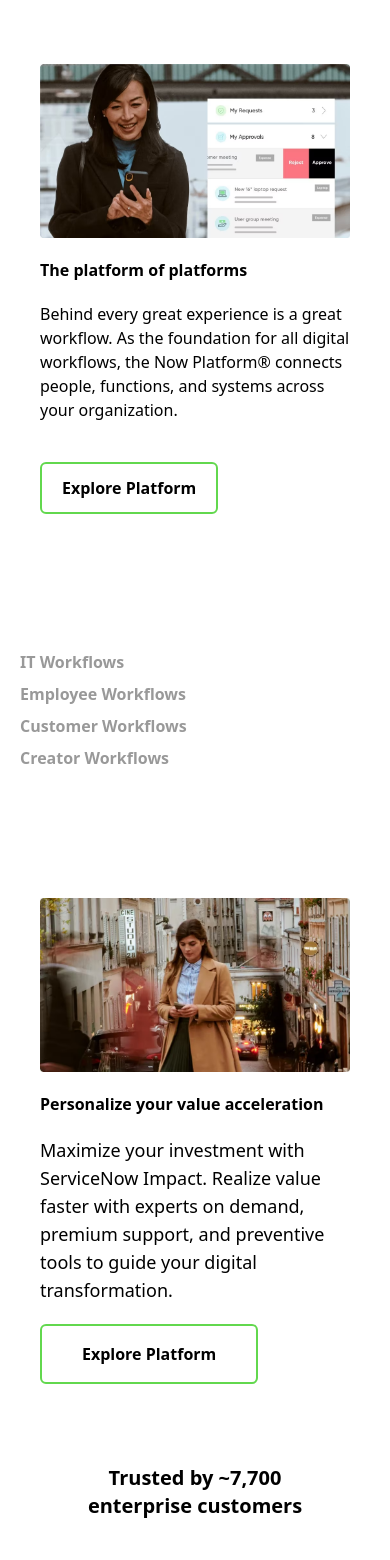
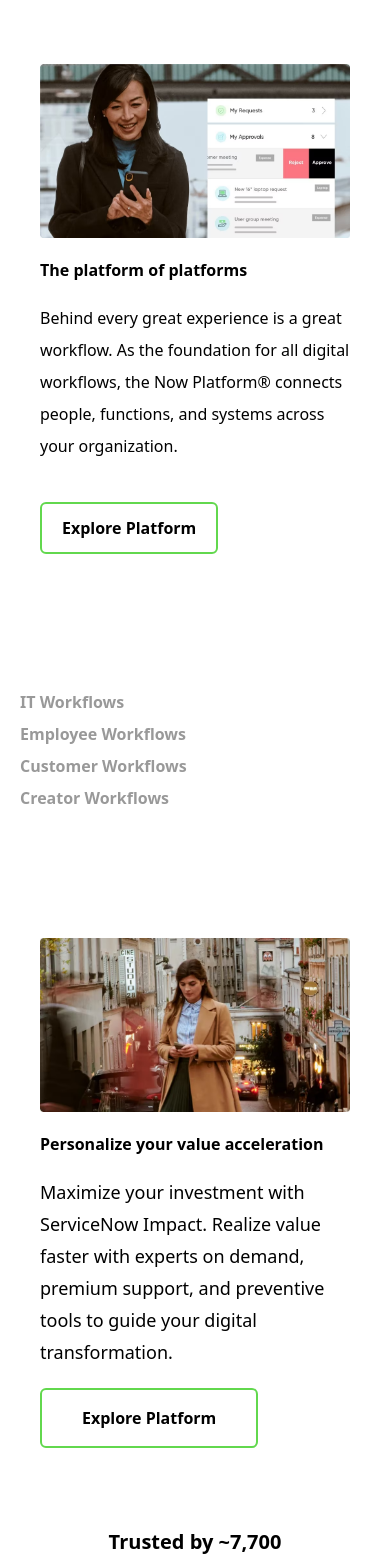
Before and after one commit to Bilalkhanmadakhail/servicenow, a React (Create React App) app: page / in a window 390 px wide. Shown: the part 1003-2563 px from the top of the page. Built offline with nearby package versions, Linux system fonts and the light colour scheme.

Commit message:
final changes

```diff
--- a/src/App.js
+++ b/src/App.js
@@ -12,7 +12,7 @@ function App() {
 
 
   return (
-    <div style={{width:' 100%'}} className="App">
+    <div style={{width:' 100%'}} className="App max-w-[1400px] m-auto">
 
       <NavBAR product='Products' Solution='Solutions' Platform='Platform'
         Customer='Customers' Events='Events' About='About' button='Get Started' img={logo} />
--- a/src/User.js
+++ b/src/User.js
@@ -81,7 +81,7 @@ function User(props) {
                 <div className="lg:w-[50%] md:w-[100%] pb-5 sm:pb-0 sm:w-[100%] bg-[#032d42] xl:h-[550px] lg:h-[500px] md:h-[500px] sm:h-[400px] ">
                     <h1 className='xl:text-5xl lg:text-4xl md:text-5xl sm:text-4xl  g text-2xl  font-bold text-[#fff] flex items-start px-5 sm:px-12 pt-10  sm:pt-14 md:pt-28 pb-4 sm:pb-7'>PUT&nbsp; <span className='text-[#62d84e]'>YES</span> &nbsp;TO WORK</h1>
                     <p className='text-[#fff] leading-7 sm:leading-10 xl:text-[1.6rem] md:text-[1.6rem] lg:text-[1.2rem] w-[96%] sm:text-[1.2rem] text-left px-5  sm:px-10 ' >Save or grow? Satisfy shareholders or satisfy customers? When facing tough choices, choose the one platform that lets you say <span className='text-[#62d84e] font-bold'>YES</span> to both.</p>
-                    <button className='flex items-start sm:ml-0 ml-5 md:ml-10 sm:mx-10 font-semibold bg-[#62d84e] sm:mt-14 mt-4 py-3 sm:py-4 xl:px-11 md:px-11 px-5 sm:px-11 lg:px-8 rounded-md sm:text-xl text-sm '>
+                    <button className='flex items-start sm:ml-0 ml-5 sm:ml-10 sm:mx-10 font-semibold bg-[#62d84e] sm:mt-14 mt-4 py-3 sm:py-4 xl:px-11 md:px-11 px-5 sm:px-11 lg:px-8 rounded-md sm:text-xl text-sm '>
                         {props.make}
                     </button>
 
@@ -112,7 +112,7 @@ function User(props) {
                 <div className="lg:w-[50%]  md:w-[100%]     ">
                     <h1 className='xl:text-4xl md:text-4xl sm:text-3xl lg:text-3xl font-bold  flex items-start md:px-0  lg:px-10 xl:pt-5 lg:pt-1 pt-5 xl:pb-5 lg:pb-3'>
                         {props.h2}</h1>
-                    <p className=' md:text-xl sm:text-[18px] xl:w-[90%] lg:w-[100%] flex justify-start text-left lg:px-10 md:px-0 lg:pt-0 pt-5 ' >{props.para2}</p>
+                    <p className=' md:text-xl sm:text-[18px] xl:w-[90%] lg:w-[100%] flex justify-start text-left lg:px-10 md:px-0 leading-8 lg:pt-0 pt-5 ' >{props.para2}</p>
                     <button className='flex items-start md:mx-0 lg:mx-10 font-semibold border-[2px] border-[#62d84e] lg:mt-5  mt-10  xl:mt-10 sm:py-4 sm:px-10 px-5 py-3 lg:px-7 xl:px-10 rounded-md relative   bg-transparent text-black-800 transition-colors before:absolute before:left-0 before:top-0 before:-z-10 before:h-full before:w-full before:origin-top-left before:scale-x-0 before:bg-[#62d84e] before:transition-transform before:duration-300  hover:text-black before:hover:scale-x-100   '>
                         {props.explore}
                     </button>
@@ -135,7 +135,7 @@ function User(props) {
                         <h2 className='flex items-start text-lg  font-bold'>{props.it}</h2>
                         <h1 className='sm:text-4xl text-xl  font-bold  flex items-start  sm:pt-5 pt-2 pb-5'>
                             {props.h3}</h1>
-                        <p className=' sm:text-xl text-lg  w-[90%] flex justify-start text-left  ' >{props.para3}</p>
+                        <p className=' sm:text-xl text-lg leading-8  w-[90%] flex justify-start text-left  ' >{props.para3}</p>
                         <button className='flex items-start  font-semibold border-[2px] border-[#62d84e] mt-10 py-4 px-10 rounded-md relative   bg-transparent text-black-800 transition-colors before:absolute before:left-0 before:top-0 before:-z-10 before:h-full before:w-full before:origin-top-left before:scale-x-0 before:bg-[#62d84e] before:transition-transform before:duration-300  hover:text-black before:hover:scale-x-100   '>
                             {props.btn3}
                         </button>
@@ -156,7 +156,7 @@ function User(props) {
                     <h2 className='flex items-start text-lg  font-bold'>{props.Employee}</h2>
                     <h1 className='sm:text-4xl text-xl font-bold  flex items-start  pt-5 pb-5'>
                         {props.part3h3}</h1>
-                    <p className=' sm:text-xl text-lg w-[90%] flex justify-start text-left  ' >{props.part3para3}</p>
+                    <p className=' sm:text-xl leading-8 text-lg w-[90%] flex justify-start text-left  ' >{props.part3para3}</p>
                     <button className='flex items-start  font-semibold border-[2px] border-[#62d84e] mt-10 py-4 px-10 rounded-md relative   bg-transparent text-black-800 transition-colors before:absolute before:left-0 before:top-0 before:-z-10 before:h-full before:w-full before:origin-top-left before:scale-x-0 before:bg-[#62d84e] before:transition-transform before:duration-300  hover:text-black before:hover:scale-x-100  '>
                         {props.btn3}
                     </button>
@@ -178,7 +178,7 @@ function User(props) {
                     <h2 className='flex items-start text-lg  font-bold'>{props.Customer}</h2>
                     <h1 className='sm:text-4xl text-xl font-bold  flex items-start  pt-5 pb-5'>
                         {props.part3h3}</h1>
-                    <p className=' sm:text-xl text-lg w-[90%] flex justify-start text-left  ' >{props.part3para3}</p>
+                    <p className=' sm:text-xl leading-8 text-lg w-[90%] flex justify-start text-left  ' >{props.part3para3}</p>
                     <button className='flex items-start  font-semibold border-[2px] border-[#62d84e] mt-10 py-4 px-10 rounded-md relative   bg-transparent text-black-800 transition-colors before:absolute before:left-0 before:top-0 before:-z-10 before:h-full before:w-full before:origin-top-left before:scale-x-0 before:bg-[#62d84e] before:transition-transform before:duration-300  hover:text-black before:hover:scale-x-100  '>
                         {props.btn3}
                     </button>
@@ -200,7 +200,7 @@ function User(props) {
                     <h2 className='flex items-start text-lg  font-bold'>{props.Creator} </h2>
                     <h1 className='sm:text-4xl text-xl font-bold  flex items-start  pt-5 pb-5'>
                         {props.part4h3}</h1>
-                    <p className=' sm:text-xl text-lg w-[90%] flex justify-start text-left  ' >{props.part4para3}</p>
+                    <p className=' sm:text-xl leading-8 text-lg w-[90%] flex justify-start text-left  ' >{props.part4para3}</p>
                     <button className='flex items-start  font-semibold border-[2px] border-[#62d84e] mt-10 py-4 px-10 rounded-md  relative   bg-transparent text-black-800 transition-colors before:absolute before:left-0 before:top-0 before:-z-10 before:h-full before:w-full before:origin-top-left before:scale-x-0 before:bg-[#62d84e] before:transition-transform before:duration-300  hover:text-black before:hover:scale-x-100 '>
                         {props.btn3}
                     </button>
@@ -222,11 +222,11 @@ function User(props) {
                 <div className="lg:w-[50%]  w-[100%]  ">
                     <img src={clientc} />
                 </div>
-                <div className="lg:w-[50%] w-[100%]    ">
+                <div className="lg:w-[50%]  w-[100%]    ">
                     <h1 className='xl:text-3xl sm:text-3xl lg:text-2xl font-bold  flex items-start md:px-0 pt-5  lg:px-10 xl:pt-5 lg:pt-1 xl:pb-5 lg:pb-3'>
                         {props.h4}</h1>
-                    <p className=' md:text-xl text-lg   sm:text-[18px] xl:w-[90%] lg:w-[95%] md:mx-0 lg:mx-10 flex justify-start text-left  pt-5 lg:pt-0
-                     ' >{props.para4}</p>
+                    <p className=' md:text-xl text-lg leading-8  sm:text-[18px] xl:w-[90%] lg:w-[95%] md:mx-0 lg:mx-10 flex justify-start text-left  pt-5 lg:pt-0
+                     '  >{props.para4}</p>
                     <button className='flex items-start lg:mx-10 font-semibold border-[2px] border-[#62d84e] lg:mt-5 xl:mt-10 mt-5 sm:mt-10 py-4 px-10   lg:px-7 xl:px-10 rounded-md  relative   bg-transparent text-black-800 transition-colors before:absolute before:left-0 before:top-0 before:-z-10 before:h-full before:w-full before:origin-top-left before:scale-x-0 before:bg-[#62d84e] before:transition-transform before:duration-300  hover:text-black before:hover:scale-x-100 '>
                         {props.explore}
                     </button>
```
